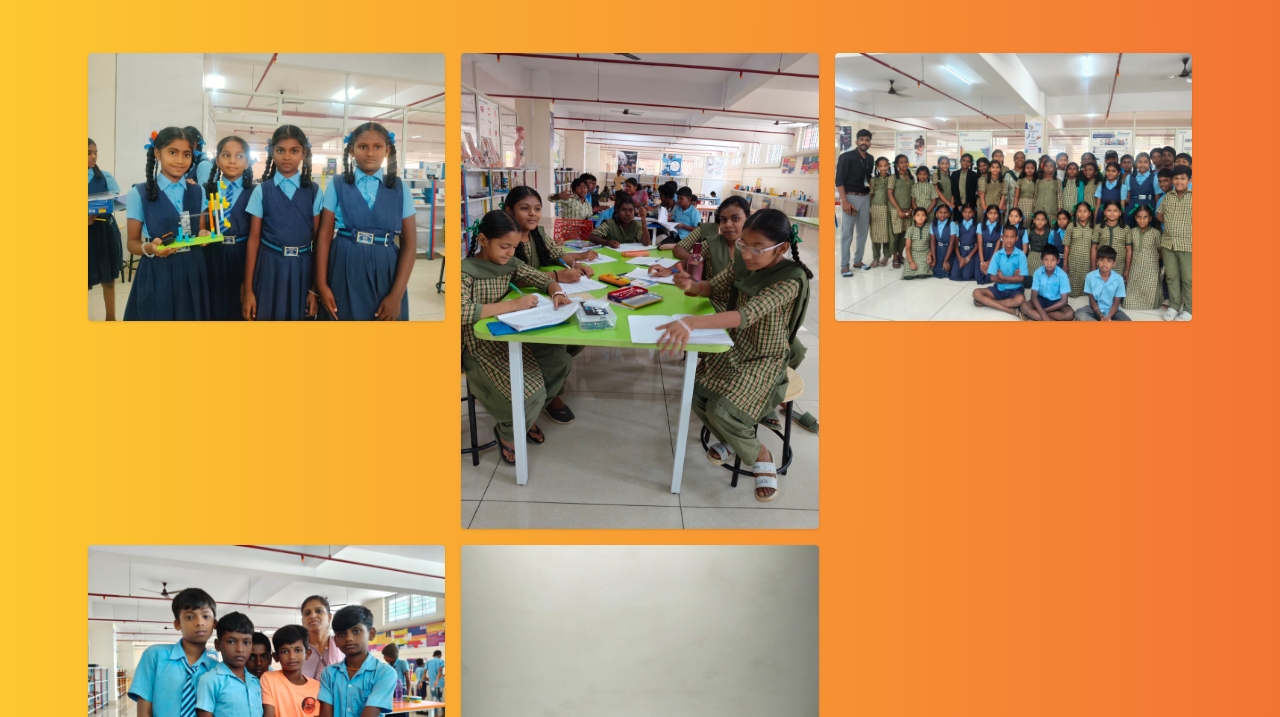
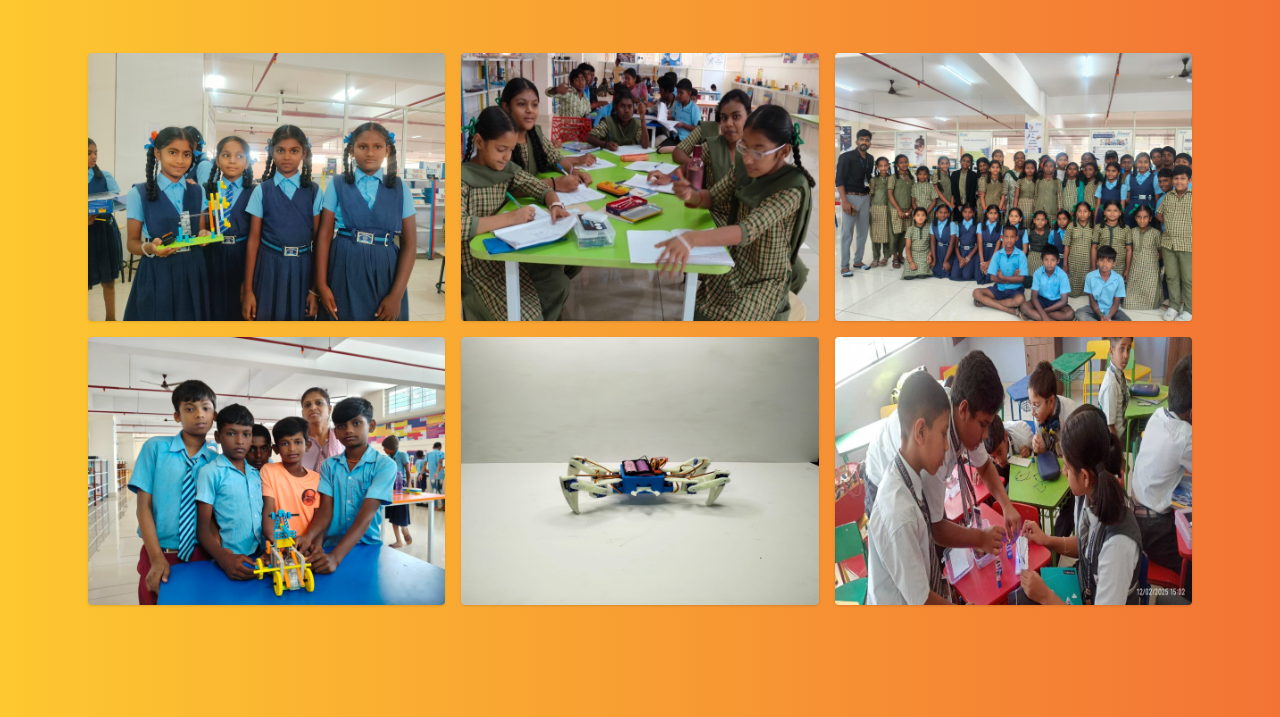
Before and after one commit to shivam-chaturvedi/steam-it, a plain HTML site: page index.html in a window 1280 px wide. Shown: the part 235-952 px from the top of the page. Drawn offline with nearby package versions, Linux system fonts and the light colour scheme.

Commit message:
updated images

```diff
--- a/index.html
+++ b/index.html
@@ -88,18 +88,19 @@
       </video> -->
             </div>
             <div class="grid grid-cols-2 sm:grid-cols-3 gap-4 mb-10">
-                <img src="image1.jpg" class="w-full rounded shadow" />
-                <img src="image2.jpg" class="w-full rounded shadow" />
-                <img src="image3.jpg" class="w-full rounded shadow" />
-                <img src="image4.jpg" class="w-full rounded shadow" />
-                <img src="image5.jpg" class="w-full rounded shadow" />
+                <img src="images/image1.jpg" class="w-full rounded shadow" />
+                <img src="images/image2.jpg" class="w-full rounded shadow" />
+                <img src="images/image3.jpg" class="w-full rounded shadow" />
+                <img src="images/image4.jpg" class="w-full rounded shadow" />
+                <img src="images/image5.jpg" class="w-full rounded shadow" />
+                <img src="images/image6.jpg" class="w-full rounded shadow" />
             </div>
 
-            <div class="mt-10 flex flex-wrap justify-center gap-4">
+            <!-- <div class="mt-10 flex flex-wrap justify-center gap-4">
                 <a href="#get-involved" class="bg-blue-600 text-white py-2 px-4 rounded">Join as a Mentor</a>
                 <a href="#get-involved" class="bg-green-600 text-white py-2 px-4 rounded">Partner With Us</a>
                 <a href="#get-involved" class="bg-yellow-500 text-white py-2 px-4 rounded">Donate</a>
-            </div>
+            </div> -->
         </div>
     </section>
 
```
Also changed, not shown: image1.JPG (deleted), image2.JPG (deleted), image3.JPG (deleted), image4.JPG (deleted), image5.JPG (deleted), image6.jpg (deleted), images/favicon.png (deleted), images/image1.jpg (added), images/image2.jpg (added), images/image3.jpg (added), images/image4.jpg (added), images/image5.jpg (added), images/image6.jpg (added), images/logo.svg (deleted), 2 other files.
